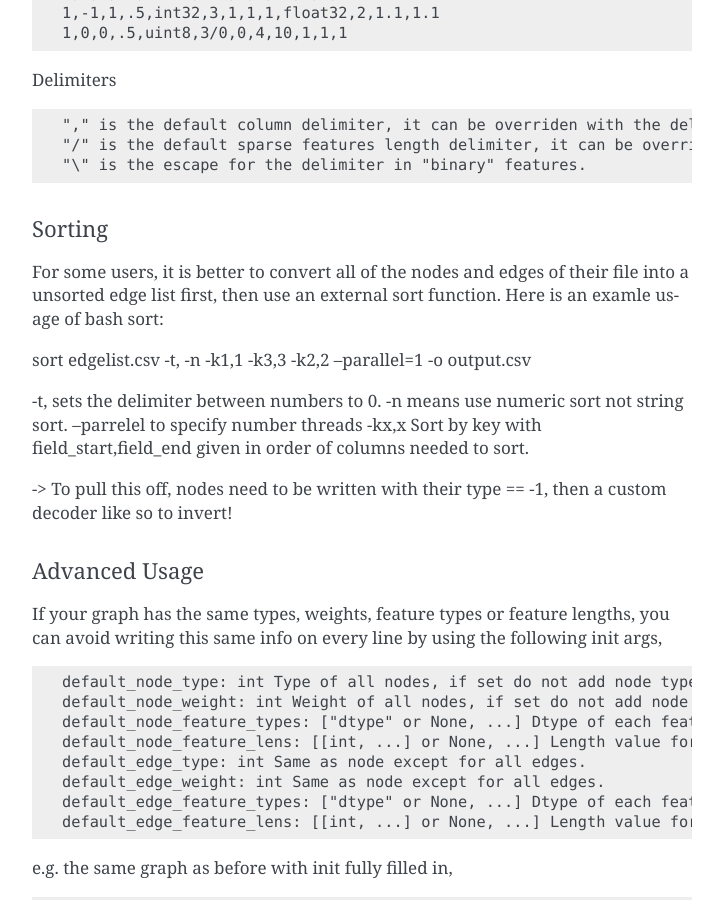
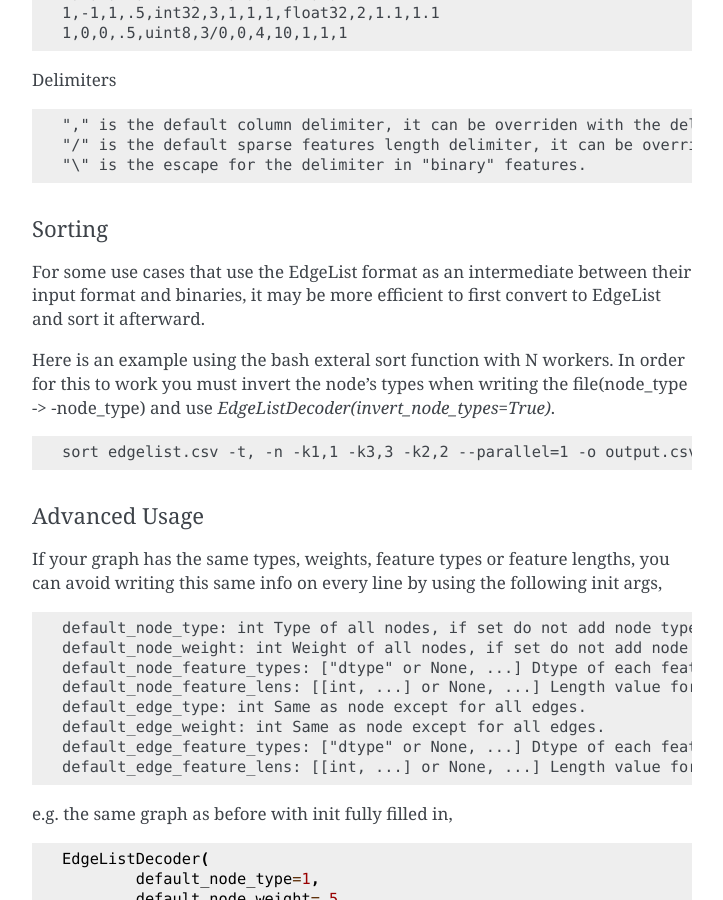
Before and after one commit to microsoft/DeepGNN, a Sphinx documentation site: the page built from docs/graph_engine/data_spec.rst, in a window 1280 px wide and 900 px high, scrolled down 1501 px. Shown: the whole window, without its empty margins (388-1111 px from the left). Built offline with Sphinx 7.4.7, drawn with Linux system fonts in a browser that asks for light colours.

Commit message:
Update docs.

```diff
--- a/docs/graph_engine/data_spec.rst
+++ b/docs/graph_engine/data_spec.rst
@@ -84,18 +84,15 @@ Delimiters
 Sorting
 -------
 
-For some users, it is better to convert all of the nodes and edges of their file into a
-unsorted edge list first, then use an external sort function.
-Here is an examle usage of bash sort:
+For some use cases that use the EdgeList format as an intermediate between their input format and binaries,
+it may be more efficient to first convert to EdgeList and sort it afterward.
 
-sort edgelist.csv -t, -n -k1,1 -k3,3 -k2,2 --parallel=1 -o output.csv
+Here is an example using the bash exteral sort function with N workers. In order for this to work you must
+invert the node's types when writing the file(node_type -> -node_type) and use `EdgeListDecoder(invert_node_types=True)`.
 
--t, sets the delimiter between numbers to 0.
--n means use numeric sort not string sort.
---parrelel to specify number threads
--kx,x Sort by key with field_start,field_end given in order of columns needed to sort.
+.. code-block:: text
 
--> To pull this off, nodes need to be written with their type == -1, then a custom decoder like so to invert!
+	sort edgelist.csv -t, -n -k1,1 -k3,3 -k2,2 --parallel=1 -o output.csv
 
 Advanced Usage
 --------------
```
